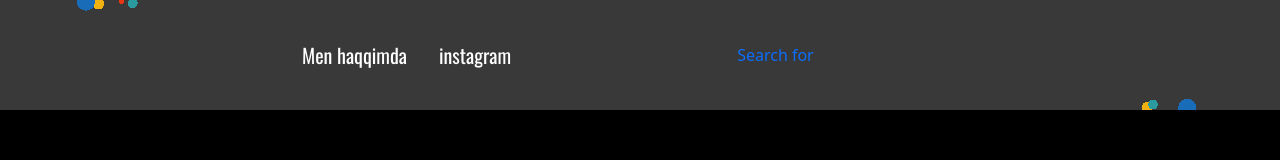
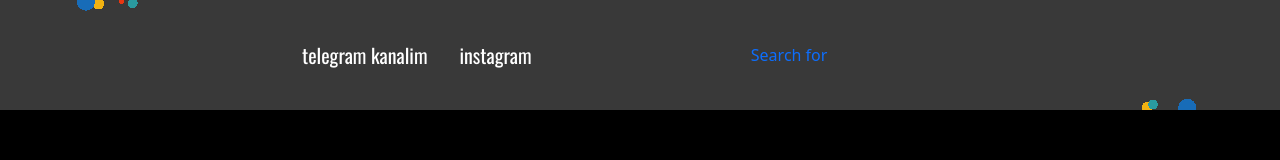
Before and after one commit to saburovsamandar/my-project, a plain HTML site: page index.html in a window 1280 px wide. Shown: the top 160 px of the page. Drawn offline with nearby package versions, Linux system fonts and the light colour scheme; a web font is replaced by a local one.

Commit message:
hvsdsvdde

```diff
--- a/index.html
+++ b/index.html
@@ -59,7 +59,7 @@
               <a href="" class="header__item__list__link"></a>
             </li>
             <li class="header__nav_item_list px-3 py-lg-3">
-              <a href="https://www.telegram.com/Saburov_Samandar/" class="header__item__list__link">Men haqqimda</a>
+              <a href="https://t.me/+Qgtuhw2xCC5mNDQy" class="header__item__list__link">telegram kanalim</a>
             </li>
             <li class="header__nav_item_list px-3 py-lg-3">
               <a href="https://www.instagram.com/sa.manceek1/" class="header__item__list__link">instagram</a>
```
